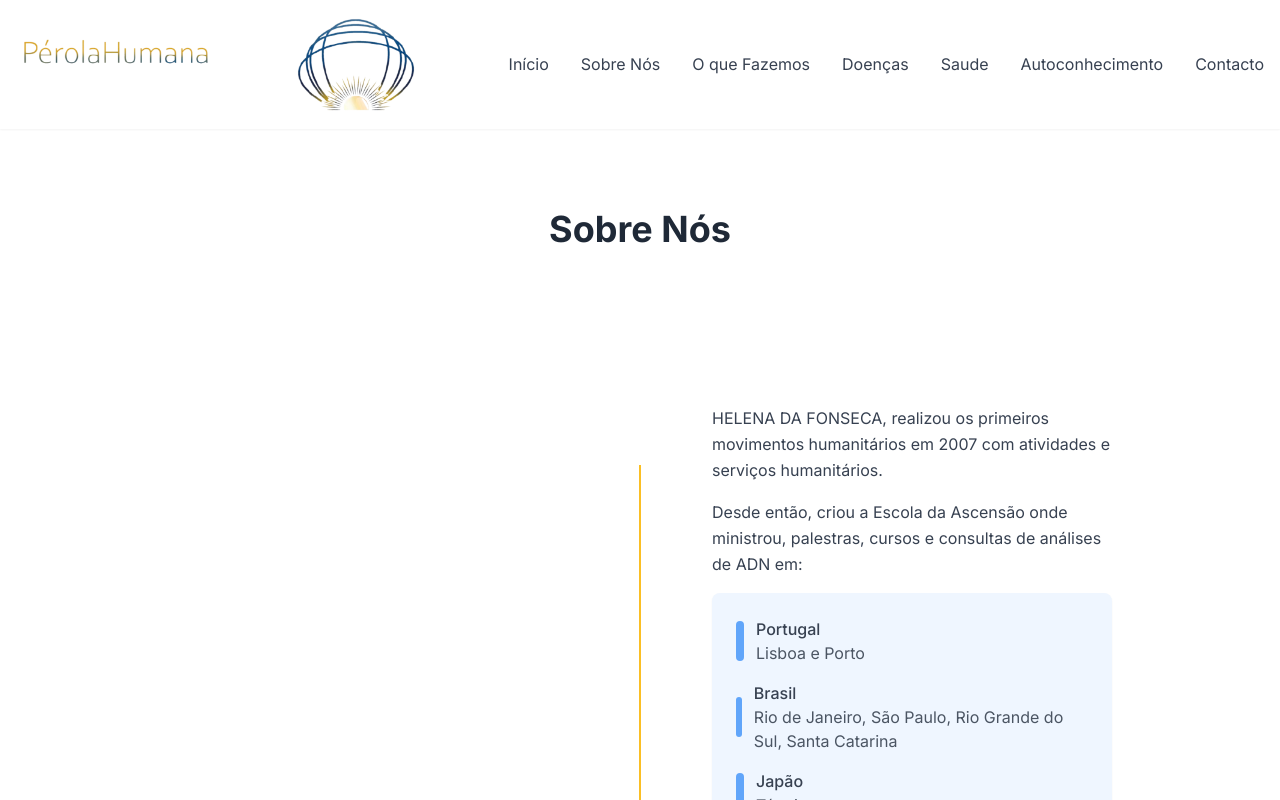
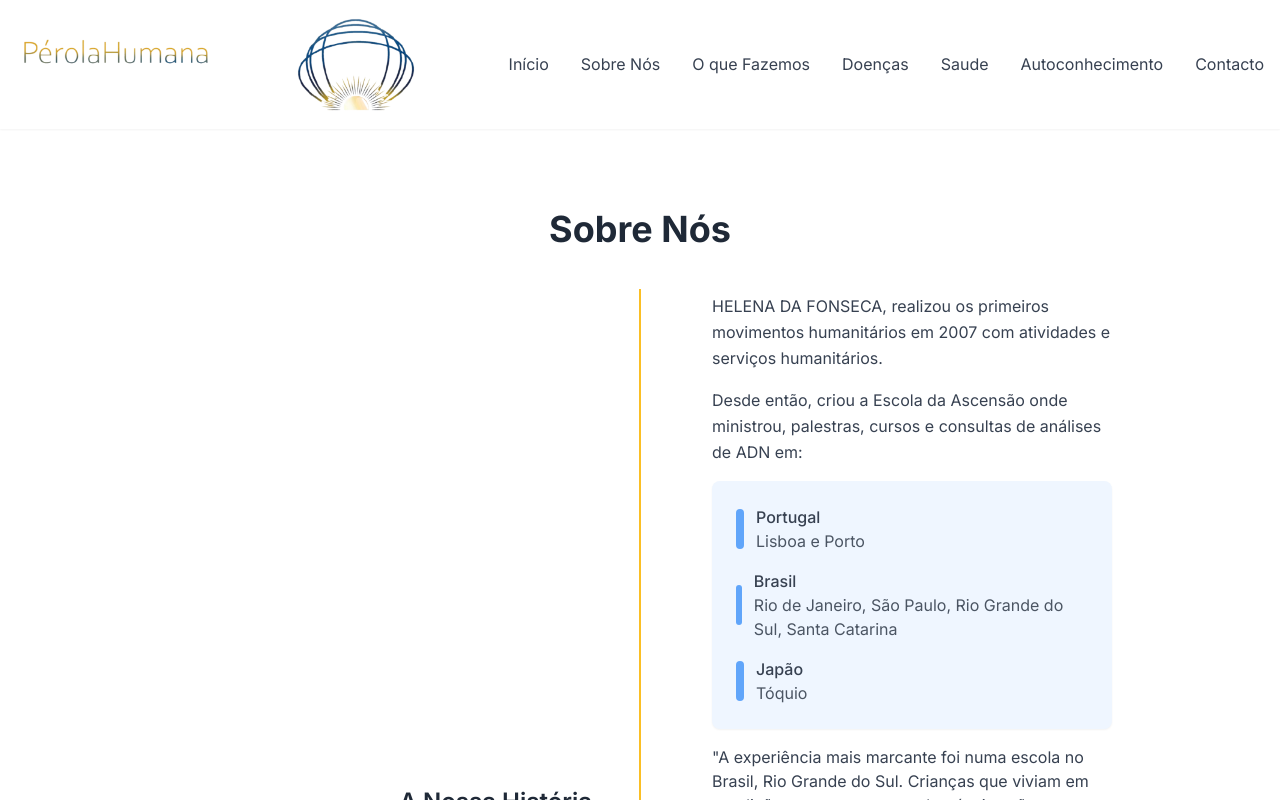
Before and after one commit to Ryan-Carloso/perola-humana, a Next.js app: page /sobre in a window 1280 px wide. Shown: the top 800 px of the page. Built offline with nearby package versions, Linux system fonts and the light colour scheme.

Commit message:
mais pra cima texto

```diff
--- a/components/about-section.tsx
+++ b/components/about-section.tsx
@@ -8,16 +8,16 @@ export default function AboutSection() {
           <Watermark />
         </div>
       </div>
-      <div className="container mx-auto px-6 max-w-6xl relative z-[1]">
-        <h2 className="mb-12 text-gray-800 text-center text-4xl font-bold relative after:content-[''] after:block after:w-24 after:h-1 after:bg-white after:mx-auto after:mt-4">
+      <div className="container mx-auto max-w-6xl relative z-[1]">
+        <h2 className="text-gray-800 text-center text-4xl font-bold relative after:content-[''] after:block after:w-24 after:h-1 after:bg-white after:mx-auto after:mt-4">
           Sobre Nós
         </h2>
 
         {/* Vertical line down the center */}
-        <div className="absolute left-1/2 top-[16rem] bottom-0 w-0.5 bg-amber-400 transform -translate-x-1/2 z-10 hidden md:block"></div>
+        <div className="absolute left-1/2 top-[5rem] bottom-0 w-0.5 bg-amber-400 transform -translate-x-1/2 z-10 hidden md:block"></div>
 
         {/* A Nossa História - Title on left, content on right */}
-        <div className="py-16 grid grid-cols-1 md:grid-cols-2 gap-8">
+        <div className="grid grid-cols-1 md:grid-cols-2 gap-8">
           <div className="flex items-center justify-center md:justify-end pr-8">
             <div className="max-w-md">
               <div className="flex items-center justify-end mb-6">
```
